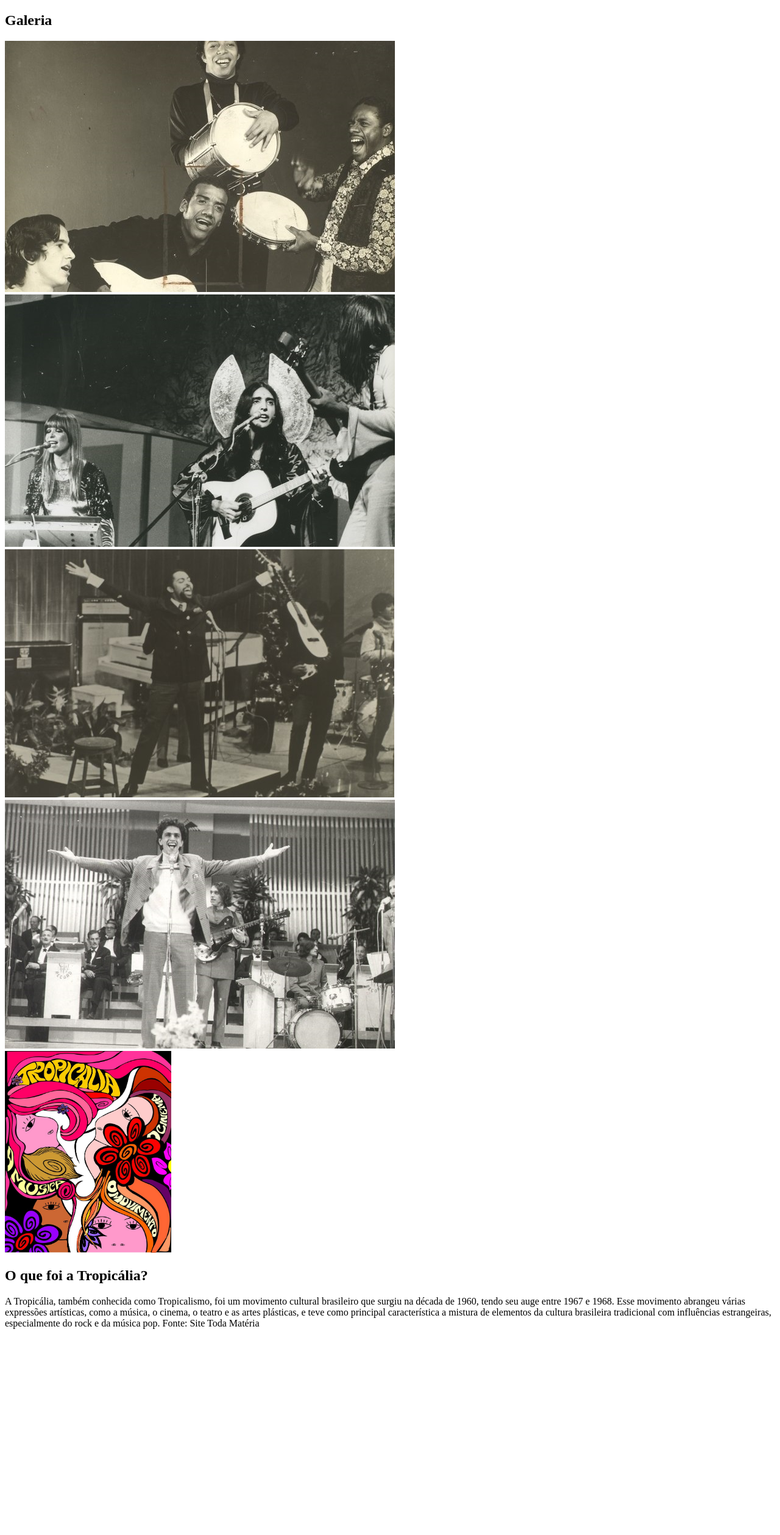
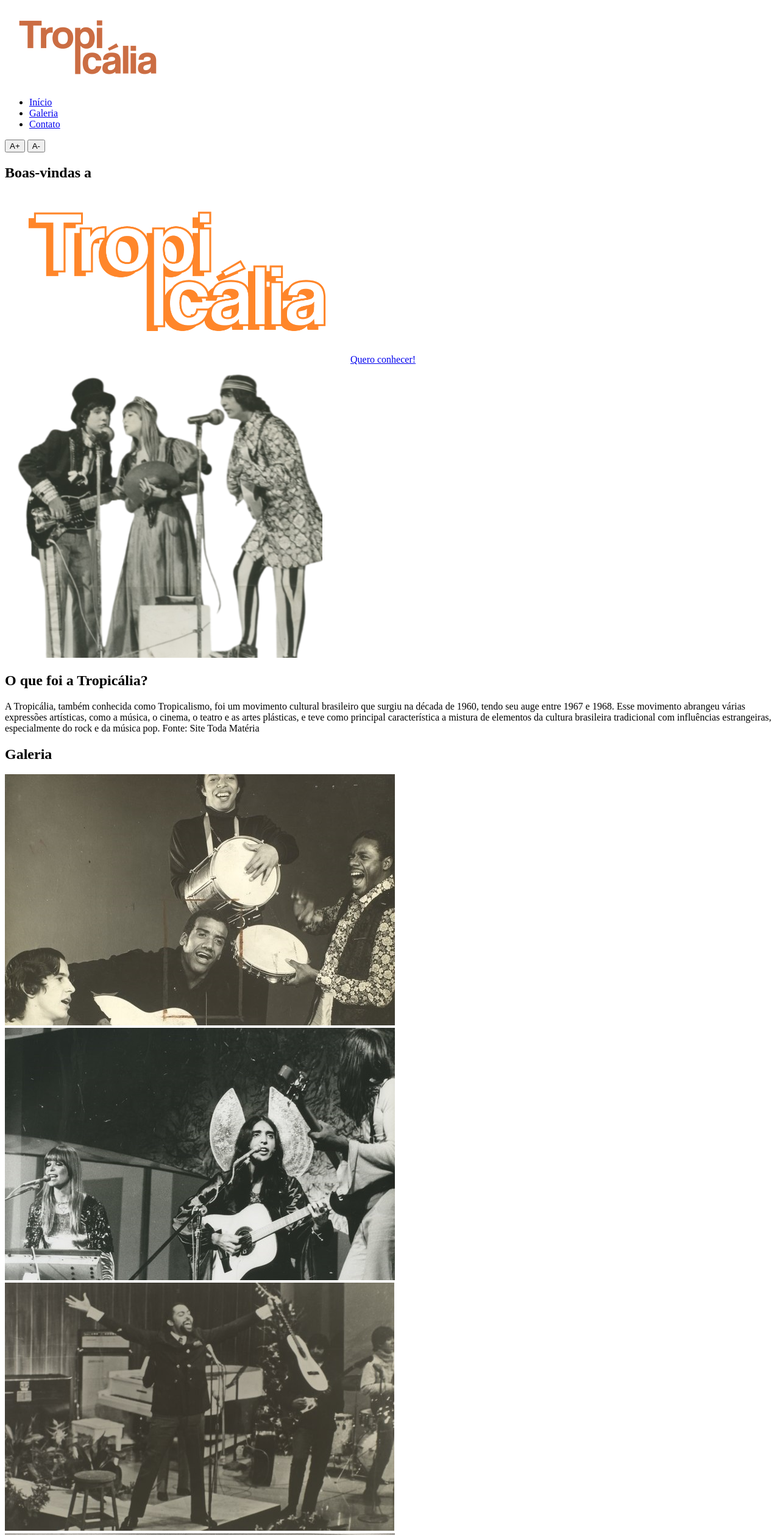
Before and after one commit to joaogabrielfautinowilamoskidasilva/Tropicalia-Jo-o, a plain HTML site: page index.html in a window 1280 px wide. Shown: the top 2518 px of the page at 61% size. Before the commit the page ends 2196 px from the top, so only its background shows below. Drawn offline with Linux system fonts and the light colour scheme.

Commit message:
Iniciamos o js

```diff
--- a/index.html
+++ b/index.html
@@ -2,12 +2,54 @@
 <html lang="pt-br">
 
 <head>
+        <script src="script.js">
+        </script>
+
         <meta charset="UTF-8">
         <meta name="viewport" content="width=device-width, initial-scale=1.0">
         <title>Tropicália - Faustino</title>
 </head>
 
 <body>
+        <header class=" p-5">
+
+                <nav class="container d-flex justify-content-between align-items-center" >
+                    <img src="img/logo.png" class="nav-img" loading="lazy">
+                    <ul class="nav mt-5">
+                        <li class="nav-item"><a class="nav-link" href="#inicio">Início</a></li>
+                        <li class="nav-item"><a class="nav-link" href="#galeria">Galeria</a></li>
+                        <li class="nav-item"><a class="nav-link" href="#contato">Contato</a></li>
+                    </ul>
+                        <div id="acessibilidade">
+                            <button id="aumentar-fonte" class="btn btn-primary fw-bold">A+</button>
+                            <button id="diminuir-fonte" class="btn btn-primary fw-bold">A-</button>
+                        </div>
+                </nav>
+        </header>
+        <section id="inicio" class="my-5">
+                <div class="inicio-fundo d-flex justify-content-between align-items-center">
+                        <div class="esquerda-conteudo">
+                                <h1 class="display-4 text-white fst-italic fw-bold">Boas-vindas a</h1>
+                                <img src="img/logo-2.png" class="mb-3" width="563"
+                                        height="278" loading="lazy">
+                                <a href="#tropicalia"
+                                        class="btn btn-primary btn-lg botao-inicio fw-semibold">Quero conhecer!</a>
+                        </div>
+                        <img src="img/lossy-page1-640px-Os_Mutantes.tif (1).png" alt="A imagem apresenta o grupo musical Os Mutantes. São três pessoas cantando em dois microfones" title="Os Mutantes - CC0 Domínio Público / Acervo Arquivo Nacional" class="img-fluid img-inicio">
+                    </div>
+        </section>
+        <section id="tropicalia" class="my-5 pt-6 secao-tropicalia">
+                <div class="container d-flex align-items-center">
+                        <div class="col-5">
+                                <h2>O que foi a Tropicália?</h2>
+                                <p class="p-2">A Tropicália, também conhecida como Tropicalismo, foi um movimento cultural
+                                        brasileiro que surgiu na década de 1960, tendo seu auge entre 1967 e 1968. Esse movimento
+                                        abrangeu várias expressões artísticas, como a música, o cinema, o teatro e as artes plásticas, e
+                                        teve como principal característica a mistura de elementos da cultura brasileira tradicional com
+                                        influências estrangeiras, especialmente do rock e da música pop. Fonte: Site Toda Matéria</p>
+                        </div>
+                </div>
+        </section>
         <section id="galeria">
                 <h2 class="text-center pt-5">Galeria</h2>
                 <div class="container p-3 mt-3 fundo-galeria">
@@ -24,36 +66,14 @@
                         </div>
                         <div class="row mt-4 justify-content-md-center">
                                 <div class="col-md-4">
-                                        <img src="img/lossy-page1-640px-Gilberto_Gil_nos_anos_1960.tif.jpg"
-                                                class="img-fluid rounded-5" loading="lazy">
+                                        <img src="img/lossy-page1-640px-Gilberto_Gil_nos_anos_1960.tif.jpg" class="img-fluid rounded-5" loading="lazy">
                                 </div>
                                 <div class="col-md-4">
                                         <img src="img/lossy-page1-640px-Caetano_Veloso_no_III_Festival_da_Música_Popular.tif.jpg"
                                                 class="img-fluid rounded-5" loading="lazy">
                                 </div>
                         </div>
-                </div>
-        </section>
-
-        <section id="tropicalia" class="my-5 pt-6 secao-tropicalia">
-                <div class="container d-flex align-items-center">
-                        <div class="col-4 d-flex justify-content-center">
-                                <img src="img/image (1).png" class="rounded-pill" alt="" width="273" height="331"
-                                        loading="lazy">
-                        </div>
-                        <div class="col-5">
-                                <h2>O que foi a Tropicália?</h2>
-                                <p class="p-2">A Tropicália, também conhecida como Tropicalismo, foi um movimento cultural
-                                        brasileiro que surgiu na década de 1960, tendo seu auge entre 1967 e 1968. Esse
-                                        movimento
-                                        abrangeu várias expressões artísticas, como a música, o cinema, o teatro e as artes
-                                        plásticas, e
-                                        teve como principal característica a mistura de elementos da cultura brasileira
-                                        tradicional com
-                                        influências estrangeiras, especialmente do rock e da música pop. Fonte: Site Toda
-                                        Matéria</p>
-                        </div>
-                </div>
+                 </div>
         </section>
 </body>
 
--- /dev/null
+++ b/script.js
@@ -0,0 +1,16 @@
+document.addEventListener('DOMContentLoaded', function(){
+    const aumentaFonteBotao document.getElementById('aumentar-fonte');
+
+    let tamanhoAtualFonte = 1;
+    aumentaFonteBotao.addEventListener('click', function(){
+        tamanhoAtualFonte += 0.1;
+        document.body.style.fontSize = `${tamanhoAtualFonte}rem`
+
+    })
+
+    diminuiFonteBotao.addEventListener('click', function(){
+        tamanhoAtualFonte -= 0.1;
+        document.body.style.fontSize = `${tamanhoAtualFonte}rem`
+
+    })
+})
```
